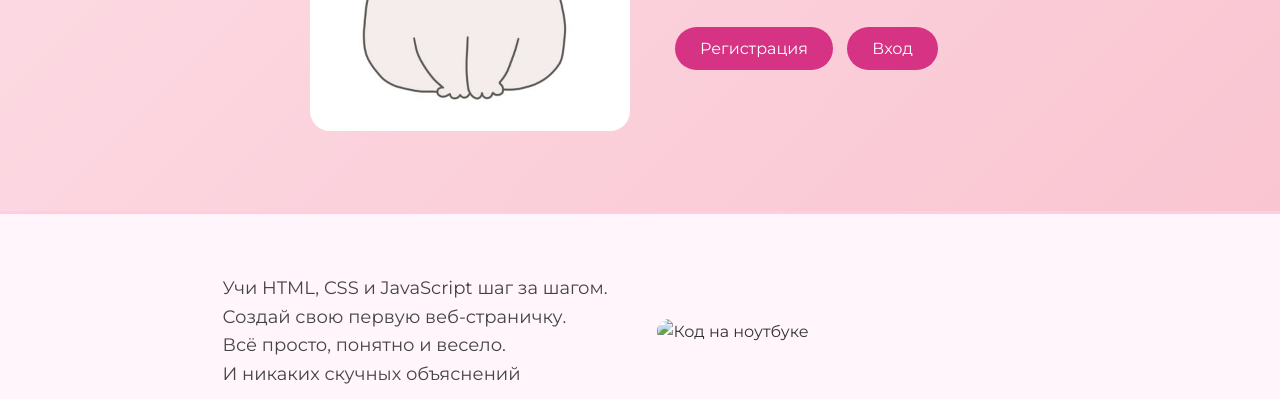
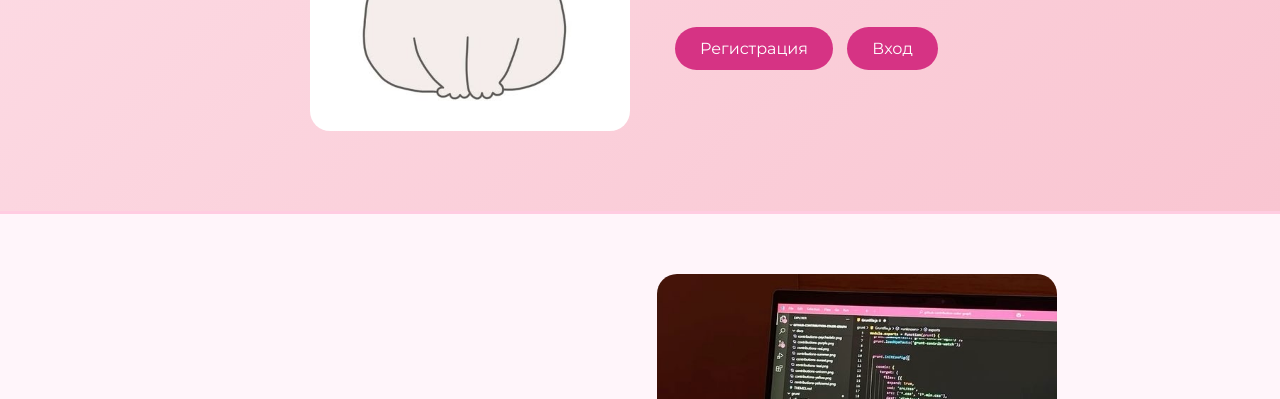
Before and after one commit to dilya265/Code4Girls, a plain HTML site: page index.html in a window 1280 px wide. Shown: the part 401-800 px from the top of the page. Drawn offline with Linux system fonts and the light colour scheme.

Commit message:
Update index.html

```diff
--- a/index.html
+++ b/index.html
@@ -39,7 +39,7 @@
         И никаких скучных объяснений
       </p>
     </div>
-    <img src="laptop.jpg" alt="Код на ноутбуке" class="code-img" />
+    <img src="IMG_0551.jpeg" alt="Код на ноутбуке" class="code-img" />
   </section>
 
 <section class="tex">
```
